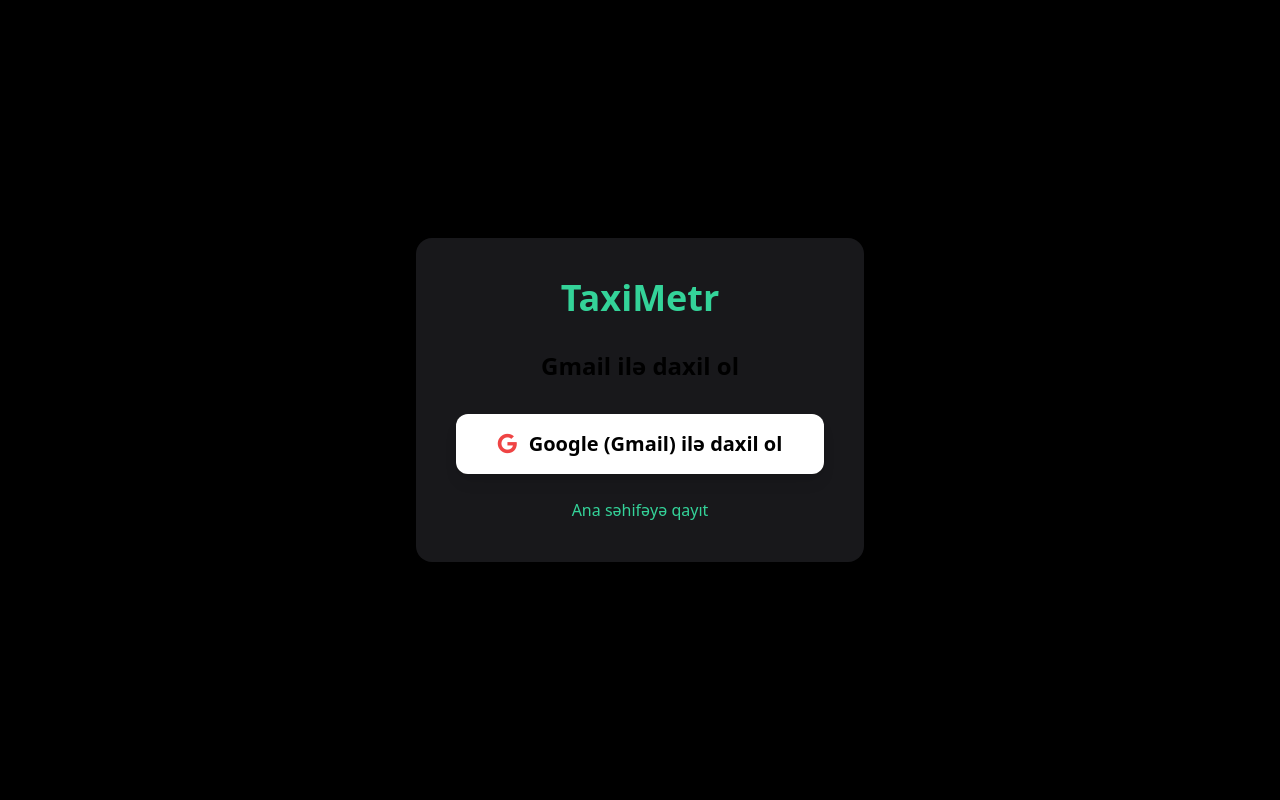
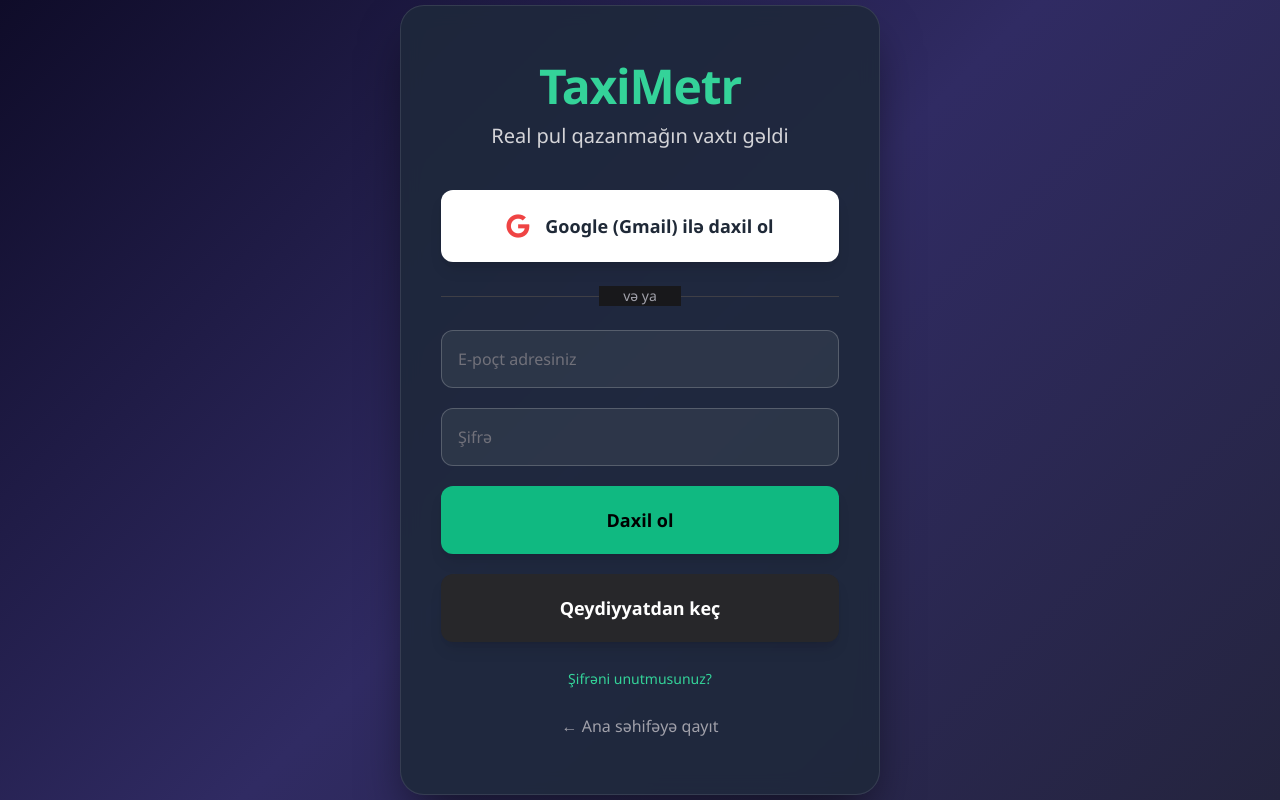
Before and after one commit to rioravid66-art/my-taxi-site, a plain HTML site: page login.html in a window 1280 px wide. Drawn offline with nearby package versions, Linux system fonts and the light colour scheme.

Commit message:
index ve login

```diff
--- a/login.html
+++ b/login.html
@@ -1,45 +1,140 @@
+<!DOCTYPE html>
 <!DOCTYPE html>
 <html lang="az">
 <head>
   <meta charset="UTF-8">
   <meta name="viewport" content="width=device-width, initial-scale=1.0">
-  <title>CarBet - Daxil ol</title>
+  <title>TaxiMetr - Daxil Ol</title>
   <script src="https://cdn.tailwindcss.com"></script>
   <link rel="stylesheet" href="https://cdnjs.cloudflare.com/ajax/libs/font-awesome/6.5.0/css/all.min.css">
+  <style>
+    body {
+      background: linear-gradient(135deg, #0f0c29, #302b63, #24243e);
+      min-height: 100vh;
+      display: flex;
+      align-items: center;
+      justify-content: center;
+      font-family: 'Segoe UI', sans-serif;
+    }
+    .card {
+      background: rgba(30, 41, 59, 0.9);
+      backdrop-filter: blur(10px);
+      border: 1px solid rgba(255, 255, 255, 0.1);
+      border-radius: 24px;
+      box-shadow: 0 25px 50px -12px rgba(0, 0, 0, 0.6);
+      width: 100%;
+      max-width: 480px;
+      padding: 3.5rem 2.5rem;
+      animation: fadeIn 0.8s ease-out;
+    }
+    @keyframes fadeIn {
+      from { opacity: 0; transform: translateY(30px); }
+      to { opacity: 1; transform: translateY(0); }
+    }
+    .btn-google {
+      background: #ffffff;
+      color: #1f2937;
+      transition: all 0.3s ease;
+    }
+    .btn-google:hover {
+      background: #f3f4f6;
+      transform: translateY(-2px);
+      box-shadow: 0 10px 15px -3px rgba(0, 0, 0, 0.3);
+    }
+    .btn-email {
+      background: #10b981;
+      transition: all 0.3s ease;
+    }
+    .btn-email:hover {
+      background: #059669;
+      transform: translateY(-2px);
+    }
+    .input-field {
+      background: rgba(55, 65, 81, 0.6);
+      border: 1px solid rgba(255, 255, 255, 0.2);
+      transition: all 0.3s ease;
+    }
+    .input-field:focus {
+      border-color: #10b981;
+      box-shadow: 0 0 0 3px rgba(16, 185, 129, 0.3);
+      outline: none;
+    }
+  </style>
 </head>
-<body class="bg-black min-h-screen flex items-center justify-center p-6">
-  <div class="bg-zinc-900 p-10 rounded-2xl w-full max-w-md">
-    <h1 class="text-4xl font-bold text-emerald-400 text-center mb-8">TaxiMetr</h1>
-    <h2 class="text-2xl font-bold text-center mb-8">Gmail ilə daxil ol</h2>
+<body>
 
-    <button id="googleLoginBtn" class="w-full bg-white text-black py-4 rounded-xl text-xl font-bold flex items-center justify-center shadow-lg hover:bg-gray-200 transition-all">
-      <i class="fab fa-google mr-3 text-red-500"></i> Google (Gmail) ilə daxil ol
-    </button>
+  <div class="card">
+    <div class="text-center mb-10">
+      <h1 class="text-5xl font-extrabold text-emerald-400 mb-3 tracking-tight">TaxiMetr</h1>
+      <p class="text-xl text-zinc-300">Real pul qazanmağın vaxtı gəldi</p>
+    </div>
 
-    <p class="text-center text-zinc-400 mt-6">
-      <a href="index.html" class="text-emerald-400 hover:underline">Ana səhifəyə qayıt</a>
-    </p>
+    <div class="space-y-6">
+      <!-- Google ilə giriş -->
+      <button id="googleLoginBtn" class="btn-google w-full py-5 rounded-xl text-lg font-semibold shadow-lg flex items-center justify-center">
+        <i class="fab fa-google text-red-500 mr-4 text-2xl"></i>
+        Google (Gmail) ilə daxil ol
+      </button>
+
+      <!-- Və ya ayırıcı -->
+      <div class="relative my-8">
+        <div class="absolute inset-0 flex items-center">
+          <div class="w-full border-t border-zinc-700"></div>
+        </div>
+        <div class="relative flex justify-center text-sm">
+          <span class="px-6 bg-zinc-900 text-zinc-400">və ya</span>
+        </div>
+      </div>
+
+      <!-- Email + şifrə forması -->
+      <div class="space-y-5">
+        <div>
+          <input id="email" type="email" placeholder="E-poçt adresiniz" class="input-field w-full p-4 rounded-xl text-white placeholder-zinc-500 focus:outline-none">
+        </div>
+        <div>
+          <input id="password" type="password" placeholder="Şifrə" class="input-field w-full p-4 rounded-xl text-white placeholder-zinc-500 focus:outline-none">
+        </div>
+        <button onclick="loginWithEmail()" class="btn-email w-full py-5 rounded-xl text-lg font-bold shadow-lg">
+          Daxil ol
+        </button>
+        <button onclick="registerWithEmail()" class="w-full bg-zinc-800 hover:bg-zinc-700 text-white py-5 rounded-xl text-lg font-bold shadow-lg">
+          Qeydiyyatdan keç
+        </button>
+      </div>
+
+      <!-- Unutdum şifrə -->
+      <div class="text-center mt-6">
+        <a href="#" class="text-emerald-400 hover:underline text-sm">Şifrəni unutmusunuz?</a>
+      </div>
+
+      <div class="text-center mt-8">
+        <a href="index.html" class="text-zinc-400 hover:text-white transition-colors">
+          ← Ana səhifəyə qayıt
+        </a>
+      </div>
+    </div>
   </div>
 
-  <!-- Firebase SDK (real giriş üçün) -->
+  <!-- Firebase SDK -->
   <script type="module">
     import { initializeApp } from "https://www.gstatic.com/firebasejs/10.13.0/firebase-app.js";
-    import { getAuth, signInWithPopup, GoogleAuthProvider } from "https://www.gstatic.com/firebasejs/10.13.0/firebase-auth.js";
+    import { getAuth, signInWithPopup, GoogleAuthProvider, signInWithEmailAndPassword, createUserWithEmailAndPassword } from "https://www.gstatic.com/firebasejs/10.13.0/firebase-auth.js";
 
     const firebaseConfig = {
-      // BURAYA SƏNİN FIREBASE CONFIG-İNİ QOY (Firebase konsoldan kopyaladığın kod)
-      apiKey: "AIzaSyXXXXXXXXXXXXXXXXXXXXXXXXXXXXXXX",
-      authDomain: "taxibet-e65d0.firebaseapp.com",
-      projectId: "taxibet-e65d0",
-      storageBucket: "taxibet-e65d0.appspot.com",
-      messagingSenderId: "480829623206",
-      appId: "1:480829623206:web:XXXXXXXXXXXXXXXX"
-    };
+      // BURAYA SƏNİN REAL FIREBASE CONFIG-İNİ QOY (konsoldan kopyala)
+        apiKey: "AIzaSyB2jBPDMqC55HkwcMuOU7y8_tAZzW06bYw",
+  authDomain: "taxibet-e65d0.firebaseapp.com",
+  projectId: "taxibet-e65d0",
+  storageBucket: "taxibet-e65d0.firebasestorage.app",
+  messagingSenderId: "480829623206",
+  appId: "1:480829623206:web:673ce571df25e52cf91d67"
+};
 
     const app = initializeApp(firebaseConfig);
     const auth = getAuth(app);
     const provider = new GoogleAuthProvider();
 
+    // Google ilə giriş
     document.getElementById('googleLoginBtn').addEventListener('click', async () => {
       try {
         const result = await signInWithPopup(auth, provider);
@@ -47,12 +142,60 @@
         localStorage.setItem('loggedIn', 'true');
         localStorage.setItem('userId', user.uid);
         localStorage.setItem('userEmail', user.email);
-        alert('Daxil oldunuz: ' + user.email);
+        alert('Xoş gəldin, ' + user.email.split('@')[0] + '!');
         window.location.href = 'index.html';
       } catch (error) {
         alert('Xəta: ' + error.message);
       }
     });
+
+    // Email + şifrə ilə giriş
+    function loginWithEmail() {
+      const email = document.getElementById('email').value.trim();
+      const password = document.getElementById('password').value.trim();
+
+      if (!email || !password) {
+        alert('E-poçt və şifrə daxil edin');
+        return;
+      }
+
+      signInWithEmailAndPassword(auth, email, password)
+        .then((userCredential) => {
+          const user = userCredential.user;
+          localStorage.setItem('loggedIn', 'true');
+          localStorage.setItem('userId', user.uid);
+          localStorage.setItem('userEmail', user.email);
+          alert('Daxil oldunuz!');
+          window.location.href = 'index.html';
+        })
+        .catch((error) => {
+          alert('Xəta: ' + error.message);
+        });
+    }
+
+    // Qeydiyyat
+    function registerWithEmail() {
+      const email = document.getElementById('email').value.trim();
+      const password = document.getElementById('password').value.trim();
+
+      if (!email || !password) {
+        alert('E-poçt və şifrə daxil edin');
+        return;
+      }
+
+      createUserWithEmailAndPassword(auth, email, password)
+        .then((userCredential) => {
+          const user = userCredential.user;
+          localStorage.setItem('loggedIn', 'true');
+          localStorage.setItem('userId', user.uid);
+          localStorage.setItem('userEmail', user.email);
+          alert('Qeydiyyat uğurlu! Daxil oldunuz.');
+          window.location.href = 'index.html';
+        })
+        .catch((error) => {
+          alert('Xəta: ' + error.message);
+        });
+    }
   </script>
 </body>
 </html>
```
